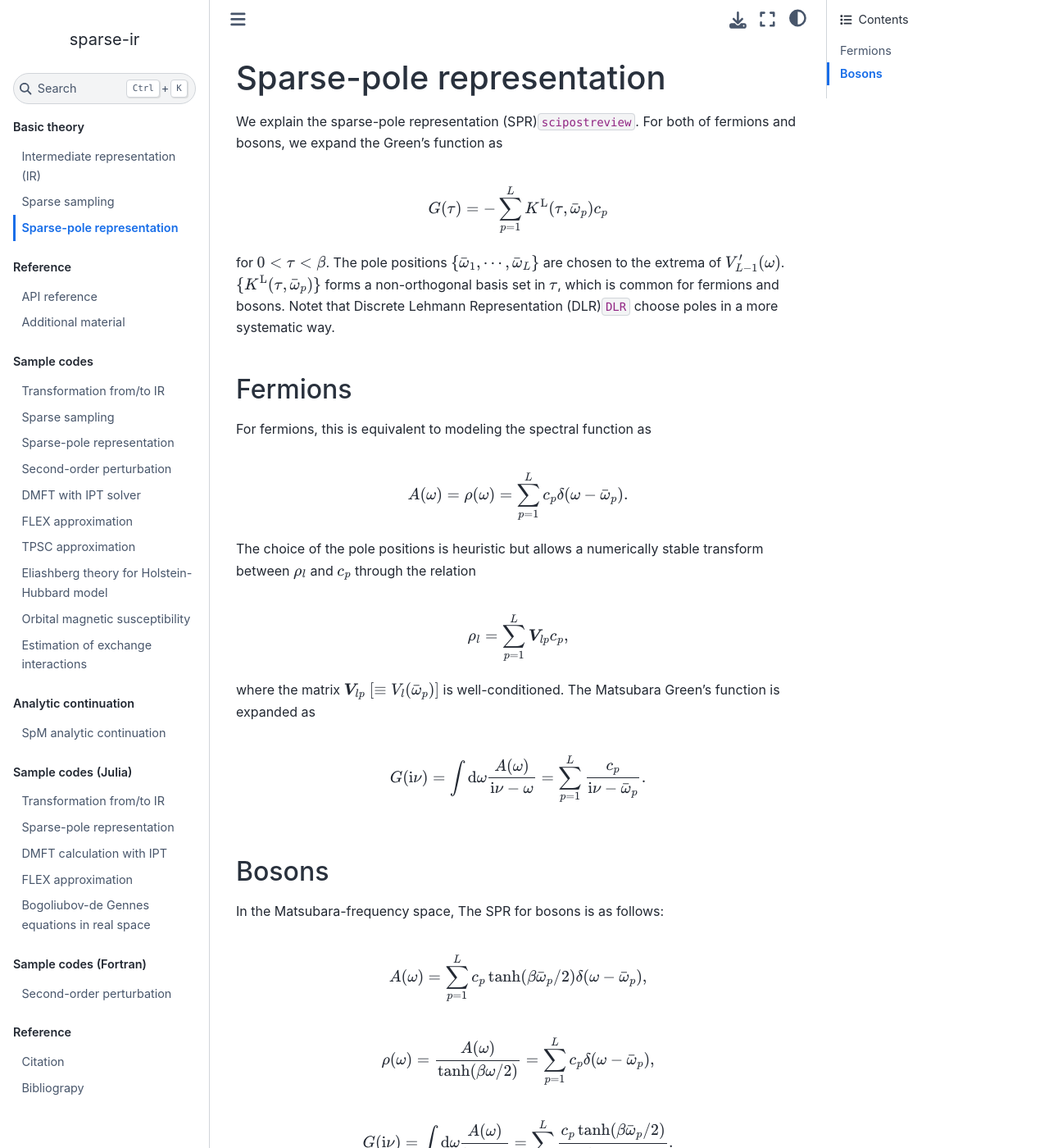
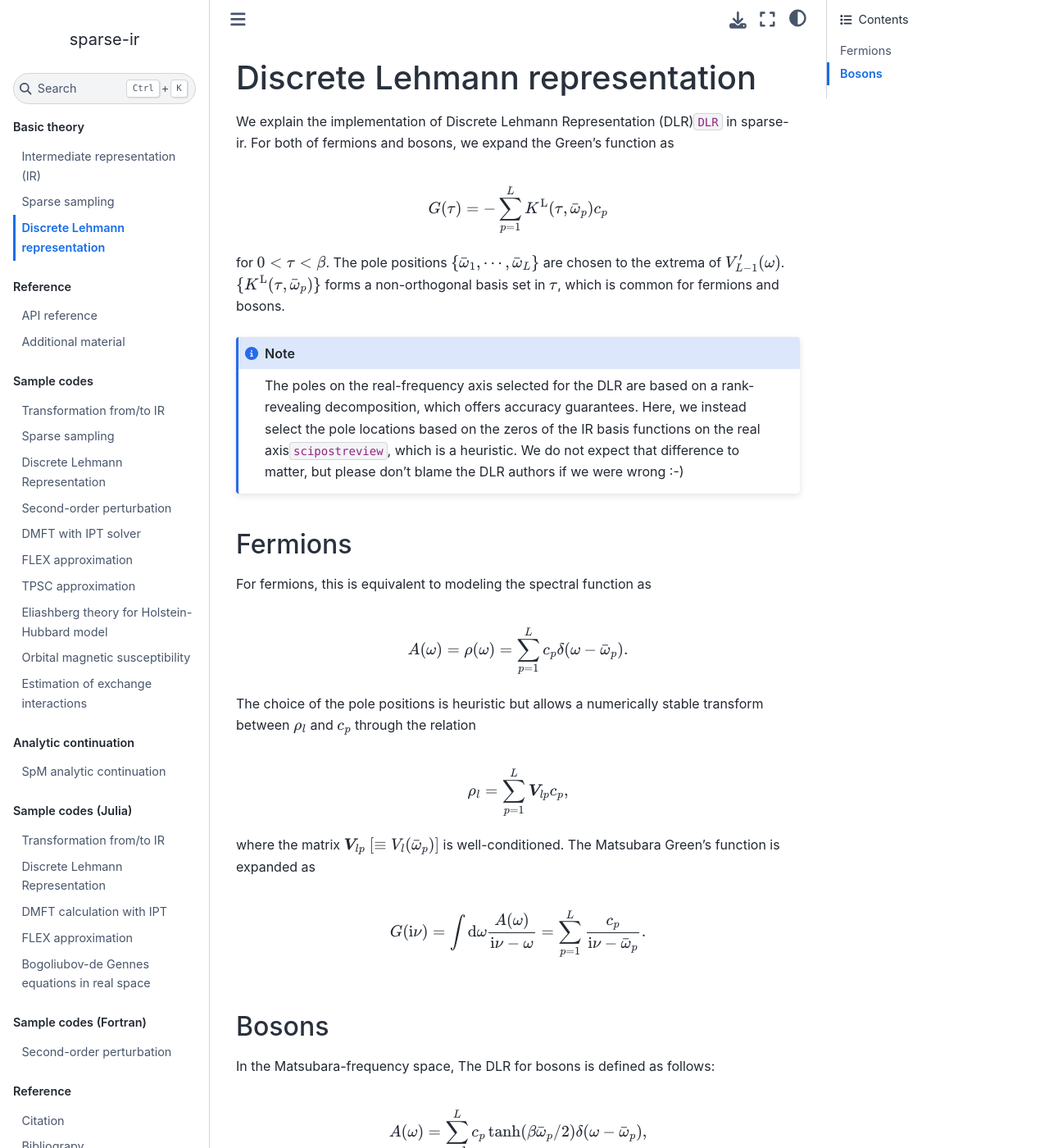
Before and after one commit to SpM-lab/sparse-ir-tutorial, a Jupyter Book: the page built from src/DLR.md, in a window 1280 px wide and 1400 px high. Shown: the whole window at 82% size. Built offline with Jupyter Book 1.0.4 settings and Sphinx 7.4.7 and the Sphinx Book theme 1.1.4, drawn with Linux system fonts in a browser that asks for light colours; cross-references to code outside the pages are shown as plain code; some of the changed text lies outside the part shown.

Commit message:
SPR->DLR

````diff
--- a/_toc.yml
+++ b/_toc.yml
@@ -5,7 +5,7 @@ parts:
   chapters:
   - file: src/IR_py
   - file: src/sparse_sampling_py
-  - file: src/SPR
+  - file: src/DLR
 - caption: Reference
   chapters:
   - file: src/api
@@ -14,7 +14,7 @@ parts:
   chapters:
   - file: src/transformation_py
   - file: src/sparse_sampling_demo_py
-  - file: src/SPR_py
+  - file: src/DLR_py
   - file: src/second_order_perturbation_py
   - file: src/GW_py
   - file: src/DMFT_IPT_py
@@ -31,7 +31,7 @@ parts:
 - caption: Sample codes (Julia)
   chapters:
   - file: src/transformation_jl
-  - file: src/SPR_jl
+  - file: src/DLR_jl
   - file: src/DMFT_IPT_jl
   - file: src/FLEX_jl
   - file: src/BgG_jl
--- a/src/SPR.md
+++ b/src/DLR.md
@@ -1,6 +1,6 @@
-# Sparse-pole representation
+# Discrete Lehmann representation
 
-We explain the sparse-pole representation (SPR){cite:p}`scipostreview`.
+We explain the implementation of Discrete Lehmann Representation (DLR){cite:p}`DLR` in sparse-ir.
 For both of fermions and bosons, we expand the Green's function as
 
 $$
@@ -10,7 +10,13 @@ $$
 for $0 < \tau < \beta$.
 The pole positions $\{\bar{\omega}_1, \cdots, \bar{\omega}_{L}\}$ are chosen to the extrema of $V'_{L-1}(\omega)$.
 $\{K^\mathrm{L}(\tau, \bar{\omega}_p) \}$ forms a non-orthogonal basis set in $\tau$, which is common for fermions and bosons.
-Notet that Discrete Lehmann Representation (DLR){cite:p}`DLR` choose poles in a more systematic way.
+
+
+```{note}
+The poles on the real-frequency axis selected for the DLR are based on a rank-revealing
+decomposition, which offers accuracy guarantees.  Here, we instead select the pole locations
+based on the zeros of the IR basis functions on the real axis{cite:p}`scipostreview`, which is a heuristic.  We do not expect that difference to matter, but please don't blame the DLR authors if we were wrong :-)
+```
 
 ## Fermions
 For fermions, this is equivalent to modeling the spectral function as
@@ -35,7 +41,7 @@ $$
 
 ## Bosons
 
-In the Matsubara-frequency space, The SPR for bosons is as follows:
+In the Matsubara-frequency space, The DLR for bosons is defined as follows:
 
 $$
     A(\omega) = \sum_{p=1}^L c_p \tanh(\beta\bar{\omega}_p/2) \delta(\omega - \bar{\omega}_p),
@@ -49,4 +55,4 @@ $$
 G(\mathrm{i}\nu) = \int \mathrm{d}\omega \frac{A(\omega)}{\mathrm{i}\nu - \omega} = \sum_{p=1}^L \frac{c_p \tanh(\beta\bar{\omega}_p/2)}{\mathrm{i}\nu - \bar{\omega}_p}.
 $$
 
-When transforming data from IR to SPR, one can use the same transformation matrix for fermions and bosons.
+When transforming data from IR to DLR, one can use the same transformation matrix for fermions and bosons.
````
Also changed, not shown: src/DLR_jl.ipynb, src/DLR_py.ipynb.
